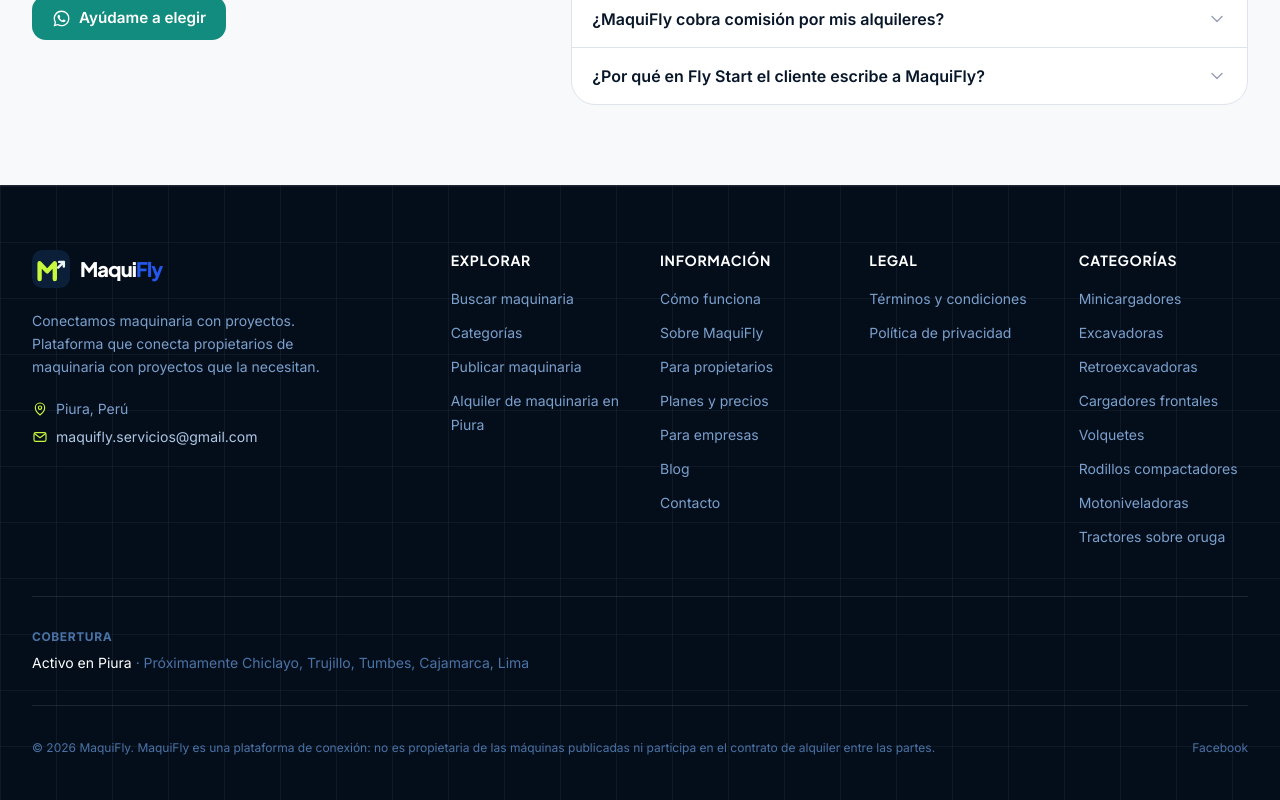
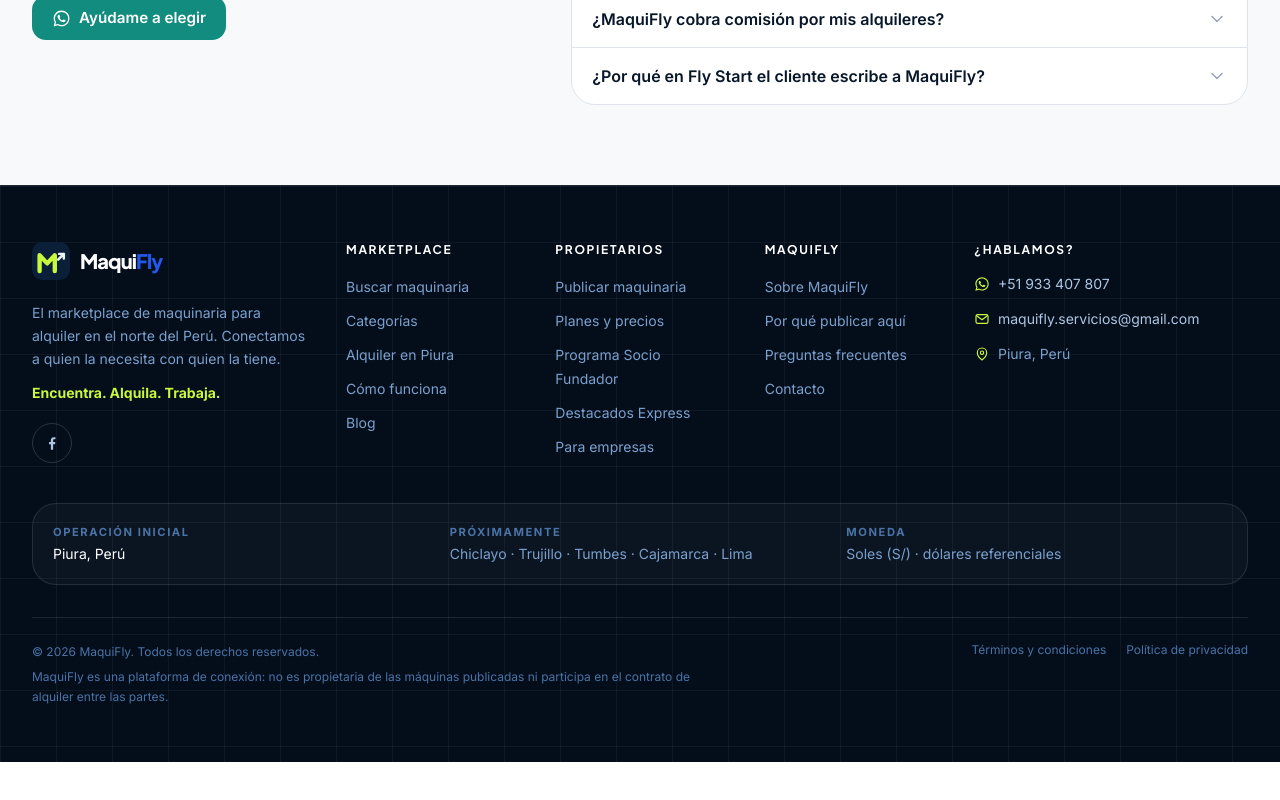
Before and after one commit to Danilo584/Maquifly, a Next.js app: page /planes in a window 1280 px wide. Shown: the part 2928-3728 px from the top of the page. After the commit the page ends 3690 px from the top, so only its background shows below. Built offline with nearby package versions, Linux system fonts and the light colour scheme; no server answers; the database is empty.

Commit message:
Pie de página estilo marketplace: columnas por público, contacto con WhatsApp, redes y franja de operación
Co-Authored-By: Claude Opus 5.5 <noreply@anthropic.com>
Claude-Session: https://claude.ai/code/session_01KXQb3mmehJeV8ki8oDGevy

```diff
--- a/src/app/globals.css
+++ b/src/app/globals.css
@@ -204,3 +204,7 @@
     top: 1rem;
   }
 }
+
+html {
+  scroll-padding-top: 5rem;
+}
--- a/src/app/planes/page.tsx
+++ b/src/app/planes/page.tsx
@@ -227,7 +227,7 @@ export default async function PlansPage() {
       </Section>
 
       {/* ------------------------------------------------------------------ */}
-      <Section tone="light">
+      <Section tone="light" id="fundadores">
         <div className="grid gap-10 lg:grid-cols-2 lg:gap-14">
           <div>
             <SectionHeading
@@ -267,7 +267,7 @@ export default async function PlansPage() {
       </Section>
 
       {/* ------------------------------------------------------------------ */}
-      <Section tone="dark">
+      <Section tone="dark" id="destacados">
         <SectionHeading
           tone="dark"
           eyebrow="Destacados Express"
--- a/src/components/layout/Footer.tsx
+++ b/src/components/layout/Footer.tsx
@@ -1,81 +1,97 @@
 import Link from "next/link";
 import { Logo } from "@/components/brand/Logo";
 import { siteConfig } from "@/lib/site";
-import { categories } from "@/lib/data/categories";
 import { activeLocations, upcomingLocations } from "@/lib/data/locations";
-import { IconMail, IconPin } from "@/components/ui/Icon";
+import { IconFacebook, IconMail, IconPin, IconWhatsApp } from "@/components/ui/Icon";
 
 const columns = [
   {
-    title: "Explorar",
+    title: "Marketplace",
     links: [
       { href: "/maquinaria", label: "Buscar maquinaria" },
       { href: "/categorias", label: "Categorías" },
-      { href: "/publicar", label: "Publicar maquinaria" },
-      { href: "/alquiler-maquinaria-piura", label: "Alquiler de maquinaria en Piura" },
+      { href: "/alquiler-maquinaria-piura", label: "Alquiler en Piura" },
+      { href: "/como-funciona", label: "Cómo funciona" },
+      { href: "/blog", label: "Blog" },
     ],
   },
   {
-    title: "Información",
+    title: "Propietarios",
     links: [
-      { href: "/como-funciona", label: "Cómo funciona" },
-      { href: "/nosotros", label: "Sobre MaquiFly" },
-      { href: "/propietarios", label: "Para propietarios" },
+      { href: "/publicar", label: "Publicar maquinaria" },
       { href: "/planes", label: "Planes y precios" },
+      { href: "/planes#fundadores", label: "Programa Socio Fundador" },
+      { href: "/planes#destacados", label: "Destacados Express" },
       { href: "/empresas", label: "Para empresas" },
-      { href: "/blog", label: "Blog" },
-      { href: "/contacto", label: "Contacto" },
     ],
   },
   {
-    title: "Legal",
+    title: "MaquiFly",
     links: [
-      { href: "/terminos", label: "Términos y condiciones" },
-      { href: "/privacidad", label: "Política de privacidad" },
+      { href: "/nosotros", label: "Sobre MaquiFly" },
+      { href: "/propietarios", label: "Por qué publicar aquí" },
+      { href: "/como-funciona#preguntas", label: "Preguntas frecuentes" },
+      { href: "/contacto", label: "Contacto" },
     ],
   },
 ];
 
-const socialNetworks = [
-  { key: "instagram", label: "Instagram" },
-  { key: "facebook", label: "Facebook" },
-  { key: "tiktok", label: "TikTok" },
-  { key: "linkedin", label: "LinkedIn" },
-] as const;
+const legalLinks = [
+  { href: "/terminos", label: "Términos y condiciones" },
+  { href: "/privacidad", label: "Política de privacidad" },
+];
+
+/** Formatea 51933407807 → +51 933 407 807 */
+function prettyPhone(raw: string) {
+  const d = raw.replace(/\D/g, "");
+  const local = d.startsWith("51") ? d.slice(2) : d;
+  return `+51 ${local.replace(/(\d{3})(\d{3})(\d{3})/, "$1 $2 $3")}`;
+}
 
 export function Footer() {
   const year = new Date().getFullYear();
-  const topCategories = categories.slice(0, 8);
-  const hasSocial = socialNetworks.some((n) => siteConfig.social[n.key]);
+  const wa = siteConfig.contact.whatsapp;
+  const social = [
+    { key: "facebook", label: "Facebook", href: siteConfig.social.facebook, Icon: IconFacebook },
+  ].filter((n) => Boolean(n.href));
 
   return (
     <footer className="grid-blueprint border-t border-white/10 bg-ink-950 text-ink-200">
-      <div className="container-mf py-10 sm:py-16">
-        <div className="grid grid-cols-2 gap-x-6 gap-y-8 md:grid-cols-12 md:gap-10">
-          <div className="col-span-2 md:col-span-4">
+      <div className="container-mf py-10 sm:py-14">
+        <div className="grid grid-cols-2 gap-x-6 gap-y-9 lg:grid-cols-12 lg:gap-10">
+          {/* Marca */}
+          <div className="col-span-2 lg:col-span-3">
             <Logo tone="dark" size="md" />
             <p className="mt-4 max-w-xs text-sm leading-relaxed text-ink-300">
-              {siteConfig.tagline} Plataforma que conecta propietarios de
-              maquinaria con proyectos que la necesitan.
+              El marketplace de maquinaria para alquiler en el norte del Perú.
+              Conectamos a quien la necesita con quien la tiene.
             </p>
-            <div className="mt-5 flex flex-col gap-2 text-sm">
-              <span className="inline-flex items-center gap-2 text-ink-300">
-                <IconPin size={16} className="text-volt-400" />
-                {siteConfig.contact.city}, Perú
-              </span>
-              <a
-                href={`mailto:${siteConfig.contact.email}`}
-                className="inline-flex w-fit items-center gap-2 text-ink-200 hover:text-white"
-              >
-                <IconMail size={16} className="text-volt-400" />
-                {siteConfig.contact.email}
-              </a>
-            </div>
+            <p className="mt-3 text-sm font-bold text-volt-400">
+              {siteConfig.taglineSecondary}
+            </p>
+            {social.length > 0 && (
+              <ul className="mt-5 flex gap-2.5" aria-label="Redes sociales">
+                {social.map((n) => (
+                  <li key={n.key}>
+                    <a
+                      href={n.href}
+                      target="_blank"
+                      rel="noopener noreferrer"
+                      aria-label={`MaquiFly en ${n.label}`}
+                      className="flex size-10 items-center justify-center rounded-full border border-white/15 text-ink-200 transition-colors hover:border-volt-400 hover:text-volt-400"
+                    >
+                      <n.Icon size={18} />
+                    </a>
+                  </li>
+                ))}
+              </ul>
+            )}
           </div>
 
+          {/* Columnas de enlaces */}
           {columns.map((column) => (
-            <div key={column.title} className="md:col-span-2">
-              <h2 className="text-sm font-bold uppercase tracking-wider text-white">
+            <div key={column.title} className="lg:col-span-2">
+              <h2 className="text-xs font-bold uppercase tracking-[0.14em] text-white">
                 {column.title}
               </h2>
               <ul className="mt-4 flex flex-col gap-2.5">
@@ -93,75 +109,87 @@ export function Footer() {
             </div>
           ))}
 
-          <div className="hidden md:col-span-2 md:block">
-            <h2 className="text-sm font-bold uppercase tracking-wider text-white">
-              Categorías
+          {/* Contacto */}
+          <div className="col-span-2 lg:col-span-3">
+            <h2 className="text-xs font-bold uppercase tracking-[0.14em] text-white">
+              ¿Hablamos?
             </h2>
-            <ul className="mt-4 flex flex-col gap-2.5">
-              {topCategories.map((category) => (
-                <li key={category.slug}>
-                  <Link
-                    href={`/maquinaria/${category.slug}`}
-                    className="text-sm text-ink-300 transition-colors hover:text-volt-400"
-                  >
-                    {category.name}
-                  </Link>
-                </li>
-              ))}
+            <ul className="mt-4 flex flex-col gap-3 text-sm">
+              <li>
+                <a
+                  href={`https://wa.me/${wa}`}
+                  target="_blank"
+                  rel="noopener noreferrer"
+                  className="inline-flex items-center gap-2 text-ink-200 transition-colors hover:text-volt-400"
+                >
+                  <IconWhatsApp size={16} className="shrink-0 text-volt-400" />
+                  {prettyPhone(wa)}
+                </a>
+              </li>
+              <li>
+                <a
+                  href={`mailto:${siteConfig.contact.email}`}
+                  className="inline-flex items-center gap-2 text-ink-200 transition-colors hover:text-volt-400"
+                >
+                  <IconMail size={16} className="shrink-0 text-volt-400" />
+                  {siteConfig.contact.email}
+                </a>
+              </li>
+              <li className="inline-flex items-center gap-2 text-ink-300">
+                <IconPin size={16} className="shrink-0 text-volt-400" />
+                {siteConfig.contact.city}, Perú
+              </li>
             </ul>
           </div>
         </div>
 
-        <div className="mt-8 border-t border-white/10 pt-6 sm:mt-12 sm:pt-8">
-          <div className="flex flex-col gap-2">
-            <p className="text-xs font-bold uppercase tracking-wider text-ink-400">
-              Cobertura
+        {/* Franja de operación */}
+        <div className="mt-10 grid gap-4 rounded-2xl border border-white/10 bg-white/[0.03] p-4 text-sm sm:grid-cols-3 sm:p-5">
+          <div>
+            <p className="text-[0.7rem] font-bold uppercase tracking-[0.14em] text-ink-400">
+              Operación inicial
             </p>
-            <p className="text-sm text-ink-300">
-              <span className="text-white">
-                Activo en{" "}
-                {activeLocations.map((l) => l.name).join(", ")}
-              </span>
-              <span className="text-ink-400">
-                {" "}
-                · Próximamente {upcomingLocations.map((l) => l.name).join(", ")}
-              </span>
+            <p className="mt-1 text-white">
+              {activeLocations.map((l) => l.name).join(", ")}, Perú
             </p>
+          </div>
+          <div>
+            <p className="text-[0.7rem] font-bold uppercase tracking-[0.14em] text-ink-400">
+              Próximamente
+            </p>
+            <p className="mt-1 text-ink-300">
+              {upcomingLocations.map((l) => l.name).join(" · ")}
+            </p>
+          </div>
+          <div>
+            <p className="text-[0.7rem] font-bold uppercase tracking-[0.14em] text-ink-400">
+              Moneda
+            </p>
+            <p className="mt-1 text-ink-300">Soles (S/) · dólares referenciales</p>
           </div>
         </div>
 
-        <div className="mt-6 flex flex-col gap-4 border-t border-white/10 pt-6 sm:mt-8 sm:gap-5 sm:pt-8 sm:flex-row sm:items-center sm:justify-between">
-          <p className="text-xs leading-relaxed text-ink-400">
-            © {year} {siteConfig.legalName}. MaquiFly es una plataforma de
-            conexión: no es propietaria de las máquinas publicadas ni participa
-            en el contrato de alquiler entre las partes.
-          </p>
-
-          <div className="text-xs text-ink-400">
-            {hasSocial ? (
-              <ul className="flex gap-4">
-                {socialNetworks
-                  .filter((n) => siteConfig.social[n.key])
-                  .map((n) => (
-                    <li key={n.key}>
-                      <a
-                        href={siteConfig.social[n.key]}
-                        target="_blank"
-                        rel="noopener noreferrer"
-                        className="hover:text-volt-400"
-                      >
-                        {n.label}
-                      </a>
-                    </li>
-                  ))}
-              </ul>
-            ) : (
-              /* No se enlazan perfiles que todavía no existen. */
-              <p className="max-w-xs">
-                Redes sociales en preparación. Cuando existan, se enlazan aquí.
-              </p>
-            )}
+        {/* Legal */}
+        <div className="mt-8 flex flex-col gap-4 border-t border-white/10 pt-6 text-xs text-ink-400 lg:flex-row lg:items-start lg:justify-between">
+          <div className="max-w-2xl space-y-1.5 leading-relaxed">
+            <p>
+              © {year} {siteConfig.legalName}. Todos los derechos reservados.
+            </p>
+            <p>
+              MaquiFly es una plataforma de conexión: no es propietaria de las
+              máquinas publicadas ni participa en el contrato de alquiler entre
+              las partes.
+            </p>
           </div>
+          <ul className="flex flex-wrap gap-x-5 gap-y-2">
+            {legalLinks.map((link) => (
+              <li key={link.href}>
+                <Link href={link.href} className="transition-colors hover:text-volt-400">
+                  {link.label}
+                </Link>
+              </li>
+            ))}
+          </ul>
         </div>
       </div>
     </footer>
--- a/src/components/ui/Icon.tsx
+++ b/src/components/ui/Icon.tsx
@@ -376,3 +376,9 @@ export function CategoryIcon({
     </Svg>
   );
 }
+
+export const IconFacebook = ({ size = 20, ...rest }: IconProps) => (
+  <svg width={size} height={size} viewBox="0 0 24 24" fill="currentColor" aria-hidden="true" {...rest}>
+    <path d="M13.5 21v-7.5h2.5l.4-3h-2.9V8.6c0-.9.3-1.5 1.5-1.5h1.6V4.4c-.3 0-1.2-.1-2.3-.1-2.3 0-3.8 1.4-3.8 3.9v2.3H8v3h2.5V21h3Z" />
+  </svg>
+);
```
